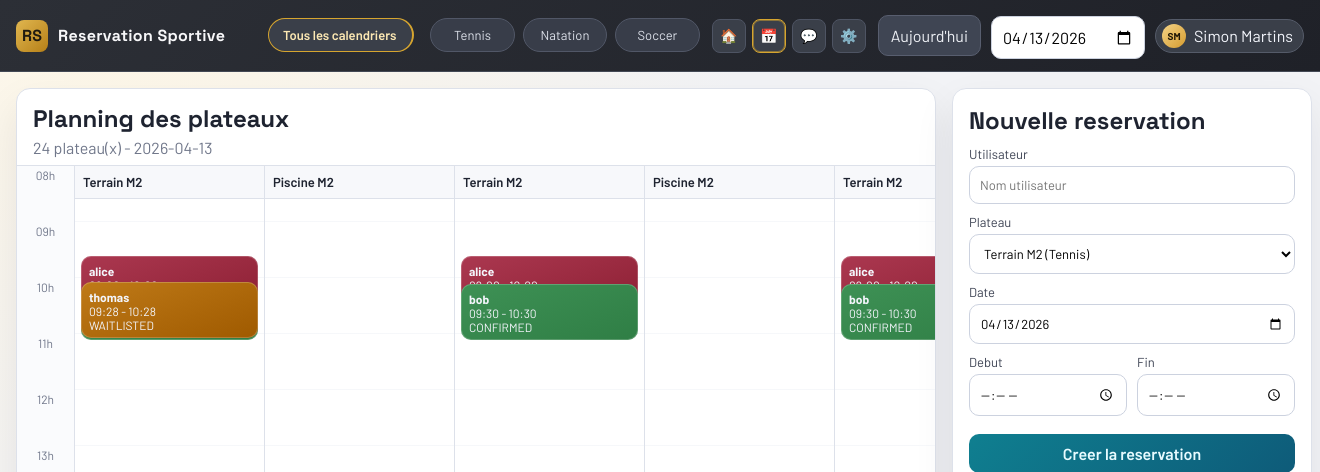
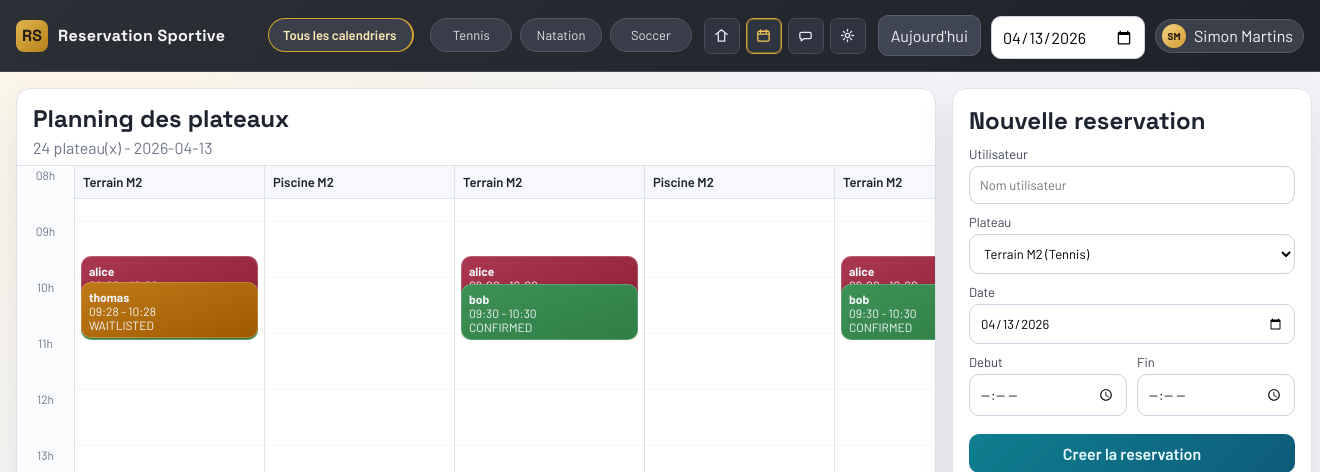
Before and after one commit to Fokoue22/Systeme-de-reservation-plateaux-sportifs, a FastAPI app: page / in a window 1320 px wide. Shown: the top 472 px of the page. Run offline with FastAPI, Linux system fonts and the light colour scheme; data comes from the database, SQL or seed files in the repository; both versions use the stored data as it was after the commit; some libraries are stand-ins or nearby versions.

Commit message:
feat(ui): use vector action icons and fix local-date today navigation

```diff
--- a/static/css/calendar.css
+++ b/static/css/calendar.css
@@ -112,22 +112,33 @@ body {
 }
 
 .icon-btn {
-  width: 34px;
-  height: 34px;
-  border-radius: 8px;
-  border: 1px solid #4e5463;
-  background: #3a3f49;
-  color: #f4f7ff;
+  width: 36px;
+  height: 36px;
+  border-radius: 7px;
+  border: 1px solid #474c59;
+  background: #2f3440;
+  color: #e7ebf6;
   cursor: pointer;
   display: inline-flex;
   align-items: center;
   justify-content: center;
-  font-size: 14px;
+  padding: 0;
+}
+
+.icon {
+  width: 17px;
+  height: 17px;
+  fill: none;
+  stroke: currentColor;
+  stroke-width: 1.8;
+  stroke-linecap: round;
+  stroke-linejoin: round;
 }
 
 .icon-btn.active {
   border-color: var(--accent);
-  box-shadow: inset 0 0 0 1px rgba(214, 165, 47, 0.5);
+  color: #f3c756;
+  box-shadow: inset 0 0 0 1px rgba(214, 165, 47, 0.45);
 }
 
 .profile-chip {
--- a/static/js/calendar.js
+++ b/static/js/calendar.js
@@ -18,7 +18,11 @@ let reservations = [];
 let selectedSport = "Tous";
 
 function isoDateToday() {
-  return new Date().toISOString().slice(0, 10);
+  const now = new Date();
+  const year = now.getFullYear();
+  const month = String(now.getMonth() + 1).padStart(2, "0");
+  const day = String(now.getDate()).padStart(2, "0");
+  return `${year}-${month}-${day}`;
 }
 
 function showFlash(message, type = "success") {
--- a/templates/calendar.html
+++ b/templates/calendar.html
@@ -10,7 +10,7 @@
       href="https://fonts.googleapis.com/css2?family=Barlow:wght@400;500;600;700&family=Space+Grotesk:wght@500;700&display=swap"
       rel="stylesheet"
     />
-    <link rel="stylesheet" href="/static/css/calendar.css?v=20260412" />
+    <link rel="stylesheet" href="/static/css/calendar.css?v=20260412b" />
   </head>
   <body>
     <header class="topbar">
@@ -20,10 +20,29 @@
       </div>
       <nav class="sport-tabs" id="sportTabs"></nav>
       <div class="quick-icons" aria-label="Actions rapides">
-        <button class="icon-btn" type="button" title="Accueil" aria-label="Accueil">🏠</button>
-        <button class="icon-btn active" type="button" title="Calendrier" aria-label="Calendrier">📅</button>
-        <button class="icon-btn" type="button" title="Messages" aria-label="Messages">💬</button>
-        <button class="icon-btn" type="button" title="Parametres" aria-label="Parametres">⚙️</button>
+        <button class="icon-btn" type="button" title="Accueil" aria-label="Accueil">
+          <svg class="icon" viewBox="0 0 24 24" aria-hidden="true">
+            <path d="M4 10.5L12 4l8 6.5" />
+            <path d="M7.5 9.5V20h9V9.5" />
+          </svg>
+        </button>
+        <button class="icon-btn active" type="button" title="Calendrier" aria-label="Calendrier">
+          <svg class="icon" viewBox="0 0 24 24" aria-hidden="true">
+            <rect x="4" y="6" width="16" height="14" rx="2" />
+            <path d="M8 4v4M16 4v4M4 10h16" />
+          </svg>
+        </button>
+        <button class="icon-btn" type="button" title="Messages" aria-label="Messages">
+          <svg class="icon" viewBox="0 0 24 24" aria-hidden="true">
+            <path d="M6 7.5h12a2 2 0 0 1 2 2v5a2 2 0 0 1-2 2H10l-4 3v-3H6a2 2 0 0 1-2-2v-5a2 2 0 0 1 2-2z" />
+          </svg>
+        </button>
+        <button class="icon-btn" type="button" title="Parametres" aria-label="Parametres">
+          <svg class="icon" viewBox="0 0 24 24" aria-hidden="true">
+            <circle cx="12" cy="12" r="3" />
+            <path d="M12 3.5v2.2M12 18.3v2.2M3.5 12h2.2M18.3 12h2.2M6.2 6.2l1.6 1.6M16.2 16.2l1.6 1.6M17.8 6.2l-1.6 1.6M7.8 16.2l-1.6 1.6" />
+          </svg>
+        </button>
       </div>
       <div class="top-actions">
         <button id="todayBtn" class="btn ghost">Aujourd'hui</button>
@@ -81,6 +100,6 @@
       </aside>
     </main>
 
-    <script src="/static/js/calendar.js?v=20260412" defer></script>
+    <script src="/static/js/calendar.js?v=20260412b" defer></script>
   </body>
 </html>
```
Also changed, not shown: reservation.db.
